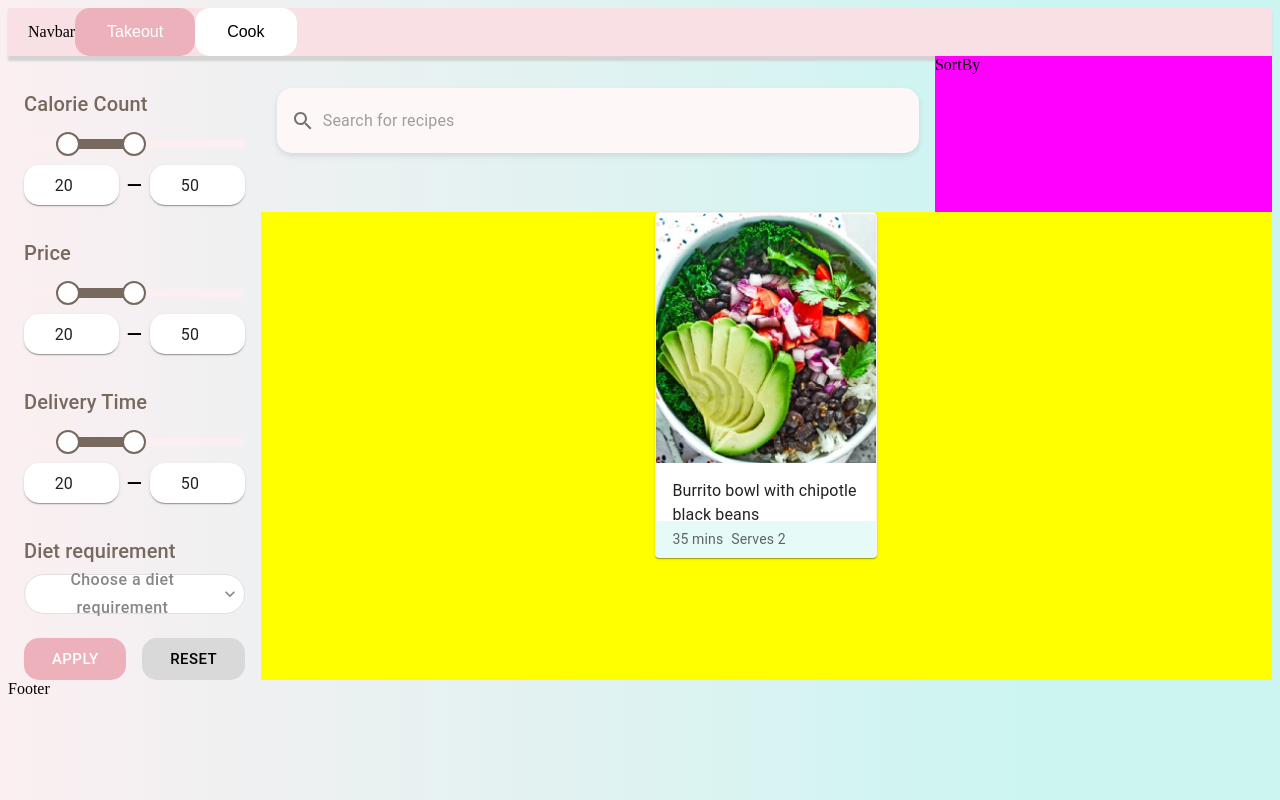
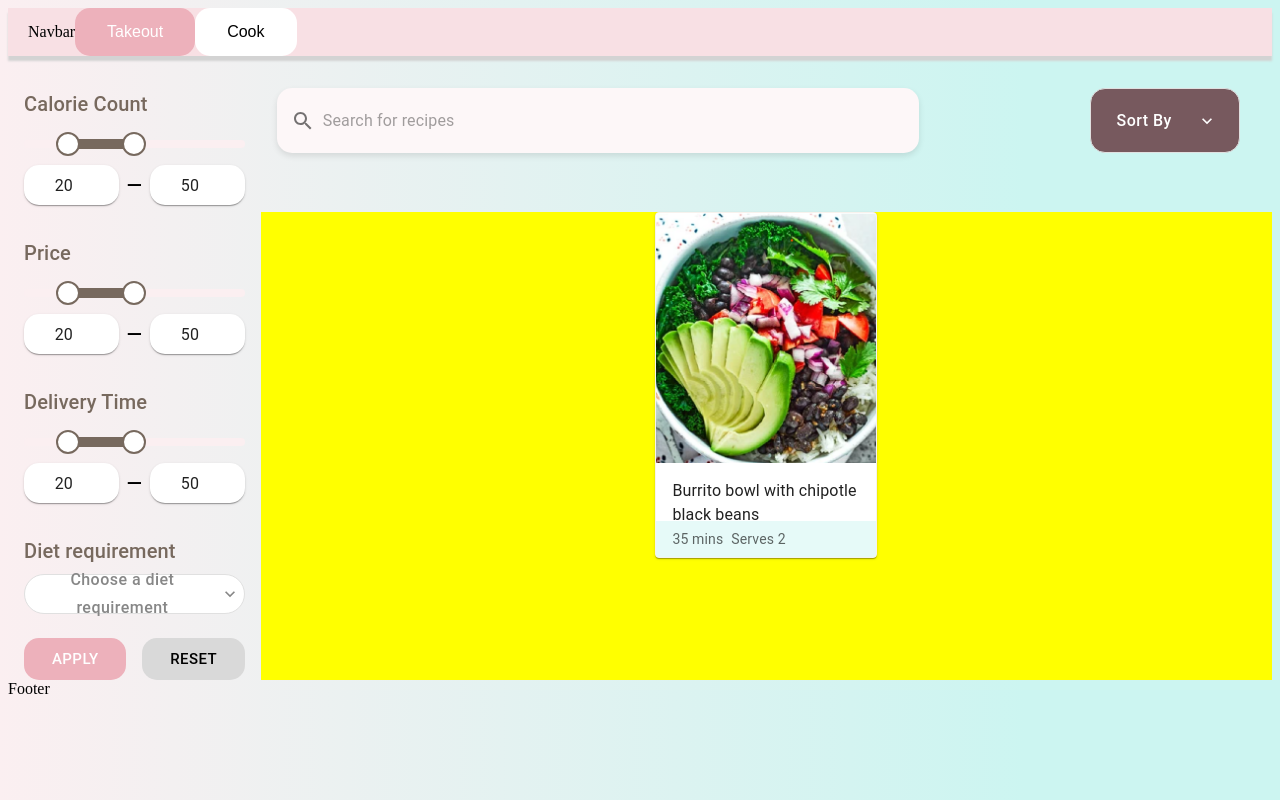
Before and after one commit to UOA-CS732-SE750-Students-2024/project-group-playful-penguins, a React (Vite) app in the folder frontend/: page /home in a window 1280 px wide. Built offline with nearby package versions, Linux system fonts and the light colour scheme.

Commit message:
PPENG 28: Basic layout for SortBy dropdown menu.

```diff
--- a/frontend/src/components/SortBy/SortBy.jsx
+++ b/frontend/src/components/SortBy/SortBy.jsx
@@ -1,5 +1,74 @@
-import React from "react";
+import React, { useContext, useState } from "react";
+import { Menu, MenuItem, Button, Typography, Box } from "@mui/material";
+import KeyboardArrowDownIcon from "@mui/icons-material/KeyboardArrowDown";
+import { colors } from "../../constants/styles-constant";
+import { AppContext } from "../../providers/AppContextProvider";
 
 export function SortBy() {
-  return <div>SortBy</div>;
+  const { isTakeout } = useContext(AppContext);
+
+  const [anchorEl, setAnchorEl] = useState(null);
+  const [selectedSortByOption, setSelectedSortByOption] = useState("Sort By");
+
+  const handleClick = (event) => {
+    setAnchorEl(event.currentTarget);
+  };
+
+  const handleClose = () => {
+    setAnchorEl(null);
+  };
+
+  const handleRequirementSelect = (requirement) => {
+    setSelectedSortByOption(requirement);
+    handleClose();
+  };
+
+  return (
+    <Box
+      sx={{
+        pt: "32px",
+        pl: "16px",
+        pr: "32px",
+        display: "flex",
+        justifyContent: "flex-end",
+      }}
+    >
+      <Button
+        aria-controls="simple-menu"
+        aria-haspopup="true"
+        onClick={handleClick}
+        sx={{
+          width: "150px",
+          color: "white",
+          backgroundColor: isTakeout ? "#77595E" : "#00665E",
+          borderRadius: "15px",
+          border: "1px solid #E0E0E0",
+          height: "65px",
+          justifyContent: "space-evenly",
+          fontSize: "16px",
+          textTransform: "none",
+          "&:hover": {
+            backgroundColor: isTakeout ? "#473538" : "#00665E",
+          },
+        }}
+        endIcon={<KeyboardArrowDownIcon />}
+      >
+        {selectedSortByOption}
+      </Button>
+      <Menu
+        id="simple-menu"
+        anchorEl={anchorEl}
+        keepMounted
+        open={Boolean(anchorEl)}
+        onClose={handleClose}
+      >
+        <MenuItem onClick={() => handleRequirementSelect("Name(A-Z)")}>
+          Name(A-Z)
+        </MenuItem>
+        <MenuItem onClick={() => handleRequirementSelect("Name(Z-A)")}>
+          Name(Z-A)
+        </MenuItem>
+      </Menu>
+    </Box>
+  );
 }
--- a/frontend/src/pages/HomePage/HomePage.module.css
+++ b/frontend/src/pages/HomePage/HomePage.module.css
@@ -25,7 +25,6 @@
 
 .sort-by {
   flex: 1;
-  background-color: fuchsia;
 }
 
 .food-list {
```
